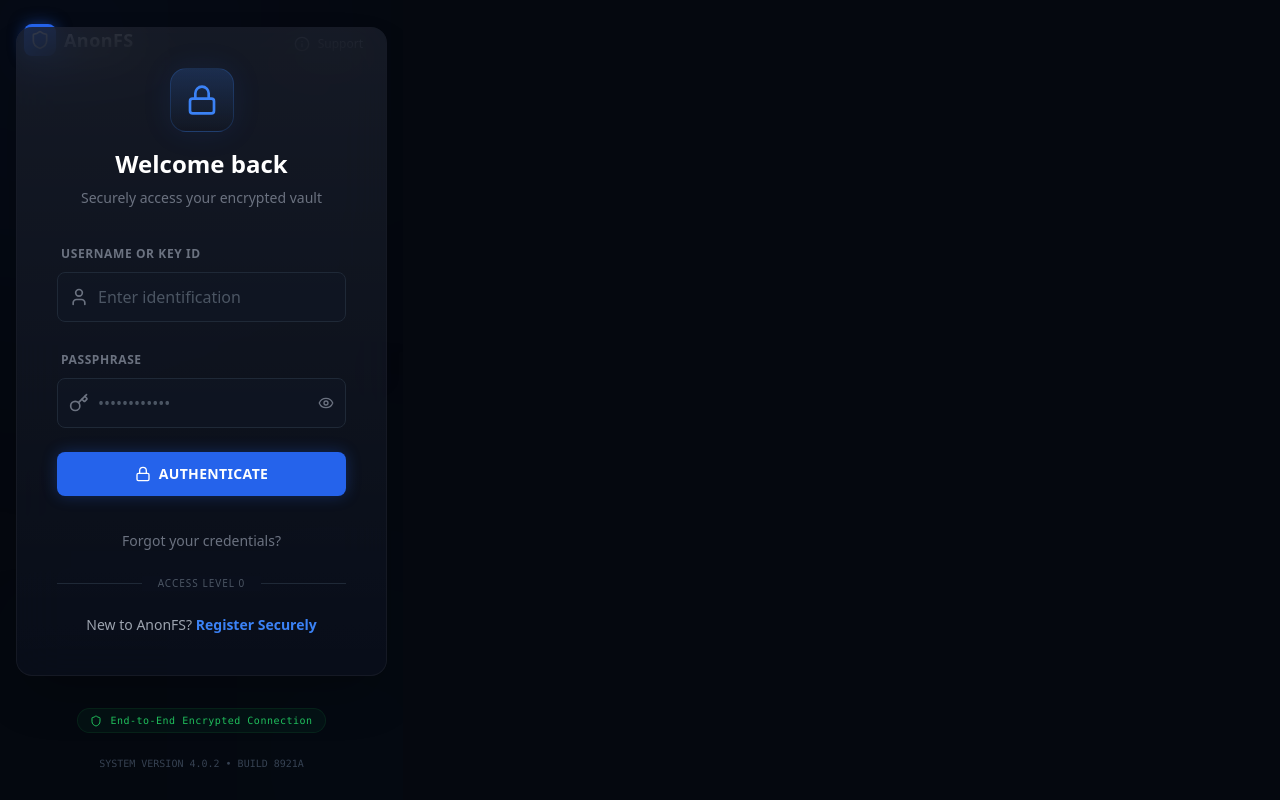
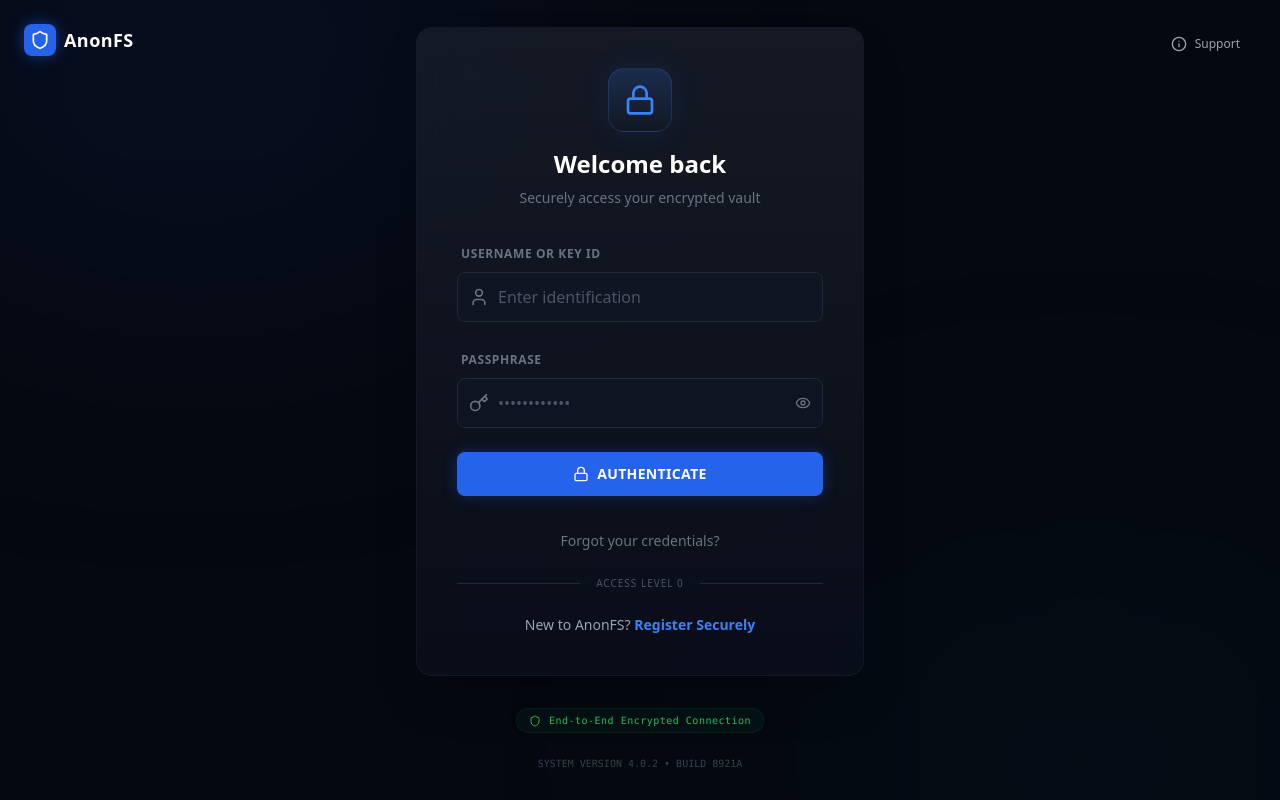
Before and after one commit to Noraku-afk/anonfs, a React app in the folder frontend/: page /login in a window 1280 px wide. Built offline with nearby package versions, Linux system fonts and the light colour scheme; no server answers; the HTML template or start-up script is replaced by a standard one.

Commit message:
Fix global layout constraints in index.css

```diff
--- a/frontend/src/index.css
+++ b/frontend/src/index.css
@@ -19,8 +19,10 @@
 
 body {
   margin: 0;
-  display: flex;
-  place-items: center;
   min-width: 320px;
   min-height: 100vh;
 }
+
+#root {
+  width: 100%;
+}
```
